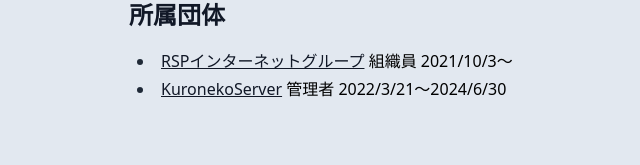
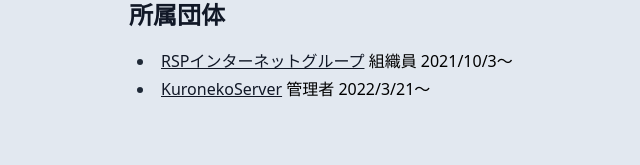
Before and after one commit to nekok500/nekok500.com, an Astro site: page /about in a window 1280 px wide. Shown: the part 929-1094 px from the top of the page, without its empty margins (63-703 px from the left). Built offline with nearby package versions, Linux system fonts and the light colour scheme; Astro itself is replaced by a stand-in of ours.

Commit message:
update: そういえば更新してなかった

```diff
--- a/src/pages/about.mdx
+++ b/src/pages/about.mdx
@@ -37,7 +37,7 @@
 ## 所属団体
 
 - [RSPインターネットグループ](https://rspnet.jp) 組織員 2021/10/3～
-- [KuronekoServer](https://krnk.org) 管理者 2022/3/21～2024/6/30
+- [KuronekoServer](https://krnk.org) 管理者 2022/3/21～
 
 <div class="mt-40">
   ホロ: 🌸(メンシ{Math.floor((new Date() - new Date('2023-12-06')) / 1000 / 3600 / 24 / 30)}ヶ月目)
```
